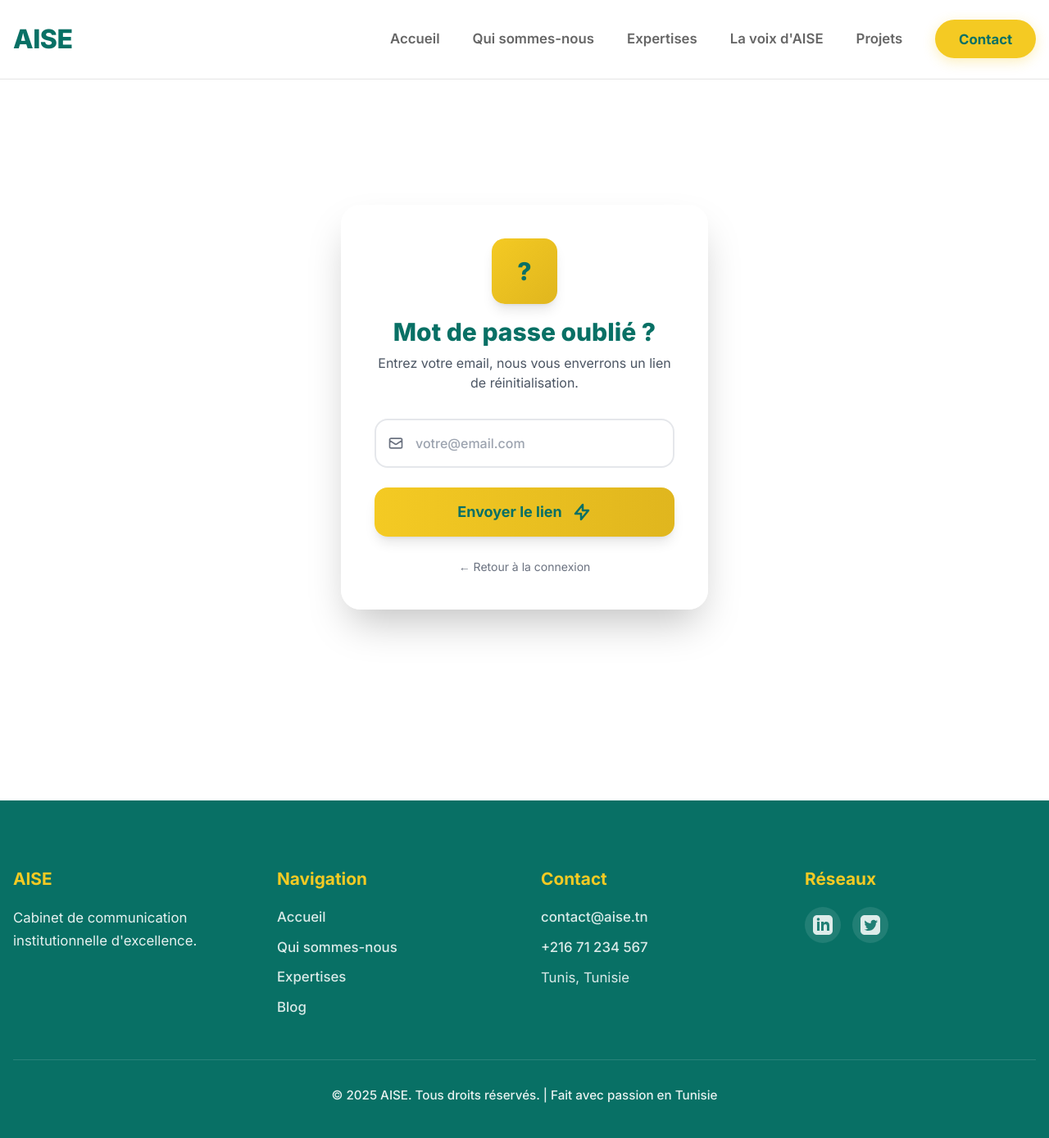
After one commit to eyansibi/aise-django, a Django app: page /password_reset/ in a window 1280 px wide. The commit adds this page. Shown: the whole page at 82% size. Run offline with Django 5.2, Linux system fonts and the light colour scheme; some libraries are stand-ins or nearby versions.

Commit message:
ajouter mots de passe oublier avec mail

```diff
--- a/aise_project/urls.py
+++ b/aise_project/urls.py
@@ -27,6 +27,8 @@ urlpatterns = [
 
     path('reclamations/', include('reclamations.urls')),
     path('partenaires/', include('partenaires.urls')),
+
+    path('', include('django.contrib.auth.urls')),
 ]
 
 if settings.DEBUG:
--- a/projets/urls.py
+++ b/projets/urls.py
@@ -1,6 +1,7 @@
 # projets/urls.py
 from django.urls import path
 from . import views
+from django.urls import path, include
 
 app_name = 'projets'
 
@@ -19,4 +20,7 @@ urlpatterns = [
     # path('admin/export/pdf/', views.export_projets_pdf, name='export_projets_pdf'),
 
     path('admin/export/pdf/', views.export_projets_pdf_filtered, name='export_projets_pdf_filtered'),
+
+    # AJOUTE CETTE LIGNE
+    path('', include('django.contrib.auth.urls')),   # Reset password, login, logout
 ]
--- a/templates/frontoffice/base.html
+++ b/templates/frontoffice/base.html
@@ -11,7 +11,10 @@
 
     <!-- Tailwind CDN -->
     <script src="https://cdn.tailwindcss.com"></script>
-
+    <style>
+    [x-cloak] { display: none !important; }
+    .overflow-hidden { overflow: hidden !important; }
+</style>
     <!-- Custom CSS -->
     <style>
         :root {
--- /dev/null
+++ b/templates/registration/password_reset_form.html
@@ -0,0 +1,48 @@
+{% extends "frontoffice/base.html" %}
+{% load widget_tweaks %}
+
+{% block page_title %}Réinitialiser le mot de passe | AISE{% endblock %}
+
+{% block content %}
+<div class="min-h-screen bg-gradient-to-br from-[var(--secondary)]/5 via-white to-[#fefce8] flex items-center justify-center px-6 py-12">
+    <div class="max-w-md w-full">
+        <div class="bg-white/95 backdrop-blur-xl rounded-3xl shadow-2xl p-10 border border-white/20 overflow-hidden relative">
+            <div class="absolute inset-0 bg-gradient-to-br from-[var(--secondary)]/5 to-transparent opacity-60"></div>
+            <div class="absolute -top-16 -right-16 w-32 h-32 bg-[var(--secondary)]/10 rounded-full blur-3xl"></div>
+
+            <div class="relative z-10 text-center mb-8">
+                <div class="w-20 h-20 bg-gradient-to-br from-[var(--secondary)] to-[#e0b61e] rounded-2xl flex items-center justify-center mx-auto mb-4 text-[var(--primary)] text-3xl font-extrabold shadow-lg">
+                    ?
+                </div>
+                <h1 class="text-3xl font-extrabold text-[var(--primary)] mb-2">Mot de passe oublié ?</h1>
+                <p class="text-gray-600">Entrez votre email, nous vous enverrons un lien de réinitialisation.</p>
+            </div>
+
+            <form method="post" class="space-y-6">
+                {% csrf_token %}
+                <div class="relative">
+                    <div class="absolute inset-y-0 left-0 pl-4 flex items-center pointer-events-none text-gray-500">
+                        <svg class="w-5 h-5" fill="none" stroke="currentColor" viewBox="0 0 24 24">
+                            <path stroke-linecap="round" stroke-linejoin="round" stroke-width="2" d="M3 8l7.89 5.26a2 2 0 002.22 0L21 8M5 19h14a2 2 0 002-2V7a2 2 0 00-2-2H5a2 2 0 00-2 2v10a2 2 0 002 2z"/>
+                        </svg>
+                    </div>
+                    {{ form.email|add_class:"pl-12 pr-5 py-4 w-full border-2 border-gray-200 rounded-2xl focus:border-[var(--secondary)] focus:ring-4 focus:ring-[var(--secondary)]/20 transition-all duration-300 text-gray-800 font-medium placeholder-gray-400" | attr:"placeholder:votre@email.com" }}
+                </div>
+
+                <button type="submit" class="w-full bg-gradient-to-r from-[var(--secondary)] to-[#e0b61e] hover:from-[#e0b61e] hover:to-[var(--secondary)] text-[var(--primary)] py-4 rounded-2xl font-bold text-lg transition-all duration-300 transform hover:scale-[1.02] hover:shadow-2xl shadow-lg flex items-center justify-center gap-3 group">
+                    <span>Envoyer le lien</span>
+                    <svg class="w-6 h-6 group-hover:translate-x-1 transition-transform" fill="none" stroke="currentColor" viewBox="0 0 24 24">
+                        <path stroke-linecap="round" stroke-linejoin="round" stroke-width="2.5" d="M13 10V3L4 14h7v7l9-11h-7z"/>
+                    </svg>
+                </button>
+            </form>
+
+            <div class="mt-6 text-center">
+                <a href="{% url 'users:login' %}" class="text-sm text-gray-500 hover:text-[var(--primary)] transition-colors">
+                    ← Retour à la connexion
+                </a>
+            </div>
+        </div>
+    </div>
+</div>
+{% endblock %}
```
Also changed, not shown: templates/frontoffice/users/login.html (+27 -14 lines), templates/registration/password_reset_complete.html (added, +20 -0 lines), templates/registration/password_reset_confirm.html (added, +36 -0 lines), templates/registration/password_reset_done.html (added, +20 -0 lines).
